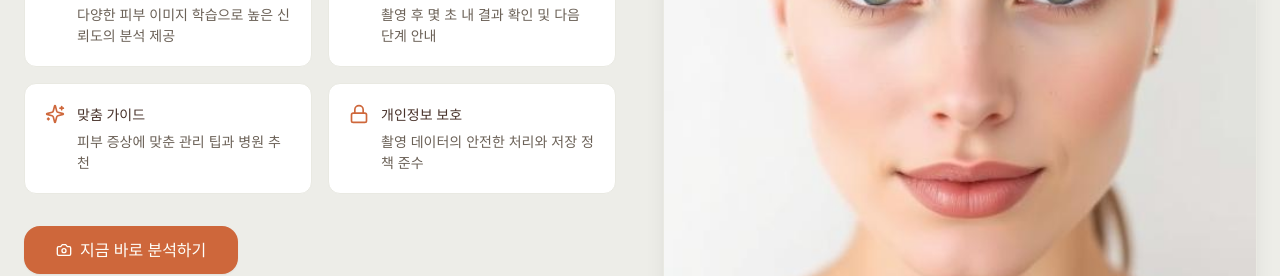
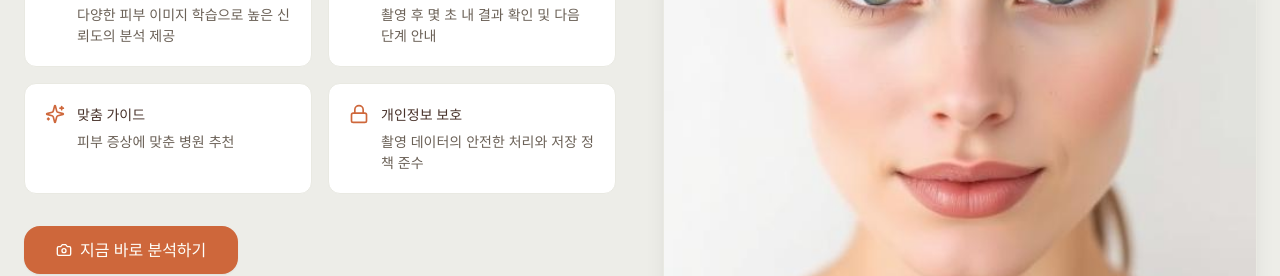
Before and after one commit to SkinMatchProject5/SkinMatchFront, a React (Vite) app: page / in a window 1280 px wide. Shown: the part 1180-1456 px from the top of the page. Built offline with nearby package versions, Linux system fonts and the light colour scheme.

Commit message:
Code edited in Lovable Code Editor
Edited UI in Lovable

```diff
--- a/src/pages/Index.tsx
+++ b/src/pages/Index.tsx
@@ -101,7 +101,7 @@ const Index = () => {
                   <Sparkles className="w-5 h-5 text-primary shrink-0" />
                   <div>
                     <Typography variant="h4" className="mb-1">맞춤 가이드</Typography>
-                    <Typography variant="bodySmall">피부 증상에 맞춘 관리 팁과 병원 추천</Typography>
+                    <Typography variant="bodySmall">피부 증상에 맞춘 병원 추천</Typography>
                   </div>
                 </div>
                 <div className="bg-card border border-border rounded-xl p-5 flex gap-3 items-start">
```
